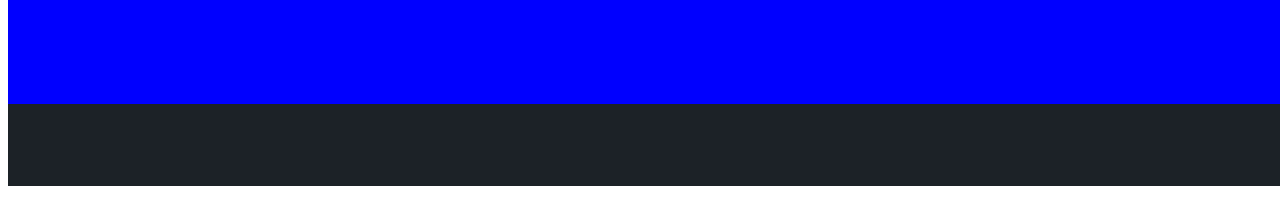
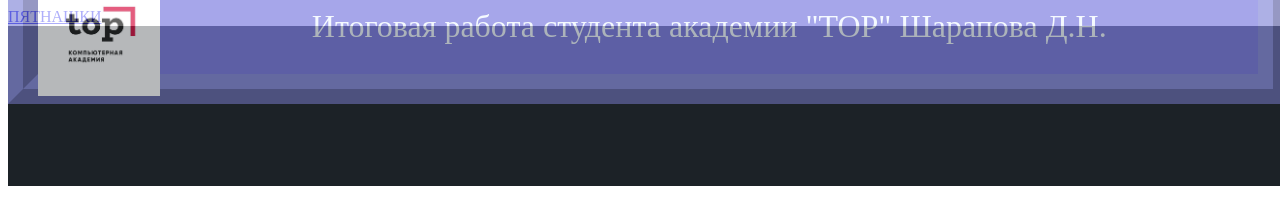
Before and after one commit to GAZUY/Graduate-work-GAZUY, a website built with Vite: page graduate-work-gazuy/index.html in a window 1280 px wide. Built offline with nearby package versions, Linux system fonts and the light colour scheme.

Commit message:
продолжение с <heder>

```diff
--- a/graduate-work-gazuy/index.html
+++ b/graduate-work-gazuy/index.html
@@ -18,7 +18,13 @@
         <div class="change"></div>
         <div class="change"></div>
         <div class="change"></div>
-        <div class="final"></div>
+        <div class="final">
+          <img src="pictures/TOP_ACAD.jpg" alt="лейбл академии">
+          <div class="heading">
+          <span> Итоговая работа студента академии "TOP" Шарапова Д.Н.</span>
+          </div>
+
+        </div>
         <!-- <p>aefwef</p> -->
       </div>
   </header>
--- a/graduate-work-gazuy/src/style.css
+++ b/graduate-work-gazuy/src/style.css
@@ -112,14 +112,14 @@ button:focus-visible {
   height: 10dvh;
   background-color: rgb(28, 34, 39);
   margin-right: -4px;}
-.a>.change:nth-child(1) {animation: ani 0.5s forwards;}
-.a>.change:nth-child(2) {animation: ani 0.5s forwards 0.5s;}
+.a>.change:nth-child(4) {animation: ani 0.5s forwards;}
+.a>.change:nth-child(8) {animation: ani 0.5s forwards 0.5s;}
 .a>.change:nth-child(3) {animation: ani 0.5s forwards 1s;}
-.a>.change:nth-child(4) {animation: ani 0.5s forwards 1.5s;}
-.a>.change:nth-child(5) {animation: ani 0.5s forwards 2s;}
+.a>.change:nth-child(7) {animation: ani 0.5s forwards 1.5s;}
+.a>.change:nth-child(2) {animation: ani 0.5s forwards 2s;}
 .a>.change:nth-child(6) {animation: ani 0.5s forwards 2.5s;}
-.a>.change:nth-child(7) {animation: ani 0.5s forwards 3s;}
-.a>.change:nth-child(8) {animation: ani 0.5s forwards 3.5s;}
+.a>.change:nth-child(1) {animation: ani 0.5s forwards 3s;}
+.a>.change:nth-child(5) {animation: ani 0.5s forwards 3.5s;}
 
 @keyframes ani {
   0% {transform: translateX(-500%);}
@@ -140,11 +140,26 @@ button:focus-visible {
   width: 100vw;
   height: 20vh;
   margin-top: -242.375px;
-  background-color: blue;
+  background-color: rgb(125, 125, 224);
   z-index: 2;
-
+  border: 30px ridge rgba(144, 151, 214, 0.6);
+  box-sizing: border-box;
 }
 @keyframes to-the-place {
   0% {opacity: 0;}
   100% {opacity: 1;}
 }
+img {
+  height: 15.3vh;
+  float: left;
+}
+.heading {
+  display: block;
+  text-align: center;
+  padding-top: 20px;
+}
+.heading span {
+  font-size: 2em;
+  color: aliceblue;
+  line-height: 2em;
+}
```
